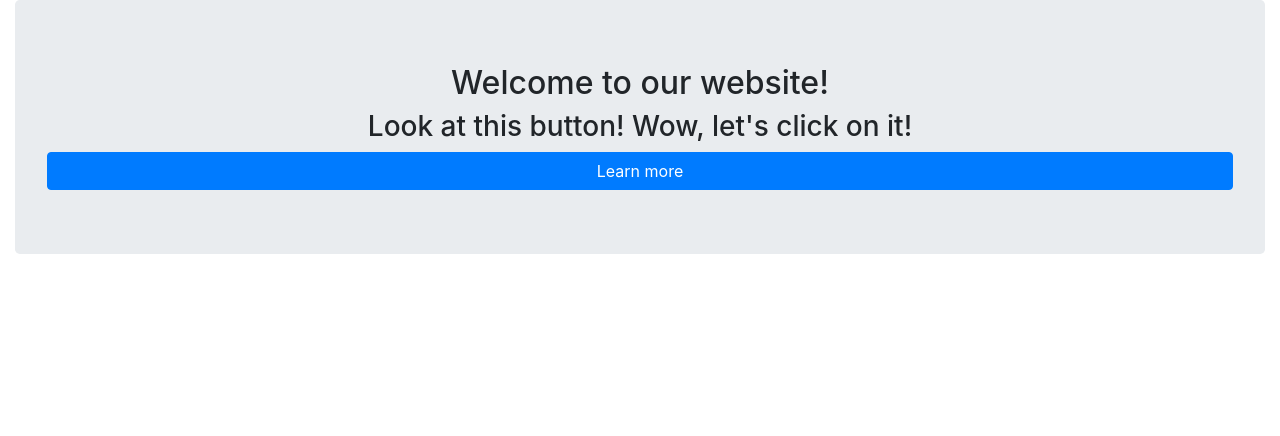
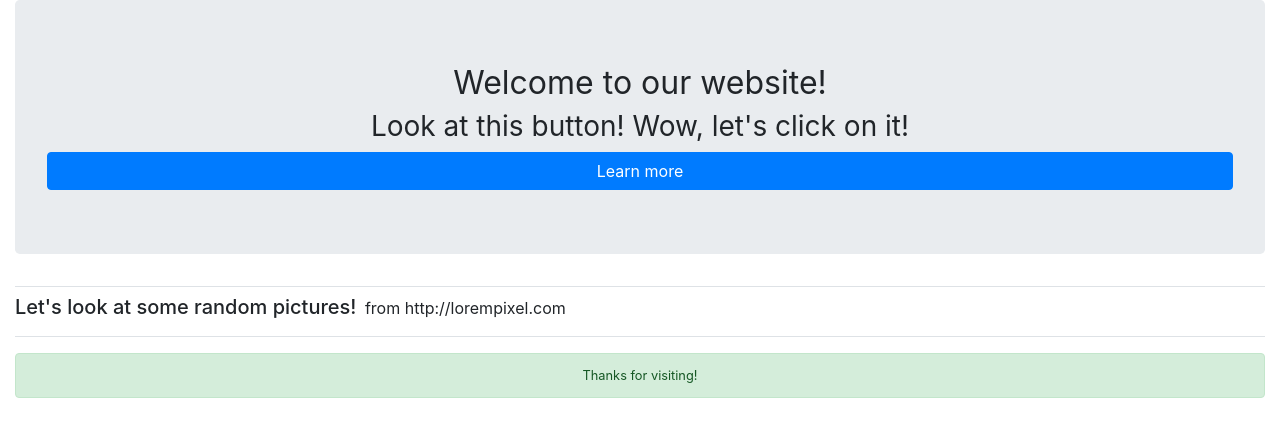
Before and after one commit to HeyImMatt/springboard-bootstrap-exercise, a plain HTML site: page index.html in a window 1280 px wide. Drawn offline with nearby package versions, Linux system fonts and the light colour scheme.

Commit message:
Add main content row with borders and footer alert

```diff
--- a/index.html
+++ b/index.html
@@ -10,10 +10,15 @@
 <body>
   <div class="container-fluid">
     <div class="jumbotron">
-      <h2 class="text-center">Welcome to our website!</h2>
-      <h3 class="text-center">Look at this button! Wow, let's click on it!</h3>
+      <h2 class="text-center font-weight-normal">Welcome to our website!</h2>
+      <h3 class="text-center font-weight-normal">Look at this button! Wow, let's click on it!</h3>
       <button class="btn btn-primary btn-block">Learn more</button>
     </div>
+    <div class="row-fluid border-top border-bottom">
+      <h5 class="mt-2 d-inline-block">Let's look at some random pictures!</h5>
+      <p class="mt-2 ml-1 d-inline-block">from http://lorempixel.com</p>
+    </div>
+    <div class="alert alert-success text-center mt-3 small" role="alert">Thanks for visiting!</div>
   </div>
   <script src="https://code.jquery.com/jquery-3.5.1.slim.min.js" integrity="sha384-DfXdz2htPH0lsSSs5nCTpuj/zy4C+OGpamoFVy38MVBnE+IbbVYUew+OrCXaRkfj" crossorigin="anonymous"></script>
   <script src="https://cdn.jsdelivr.net/npm/popper.js@1.16.0/dist/umd/popper.min.js" integrity="sha384-Q6E9RHvbIyZFJoft+2mJbHaEWldlvI9IOYy5n3zV9zzTtmI3UksdQRVvoxMfooAo" crossorigin="anonymous"></script>
```
